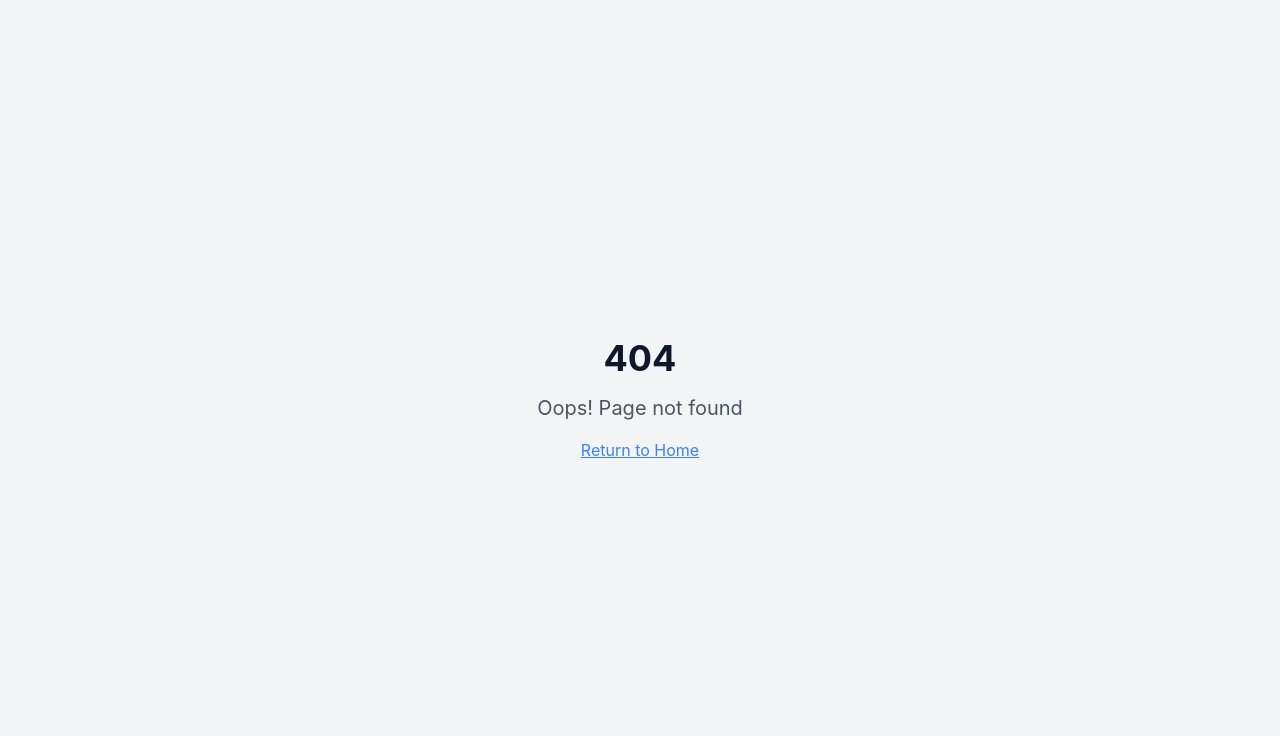
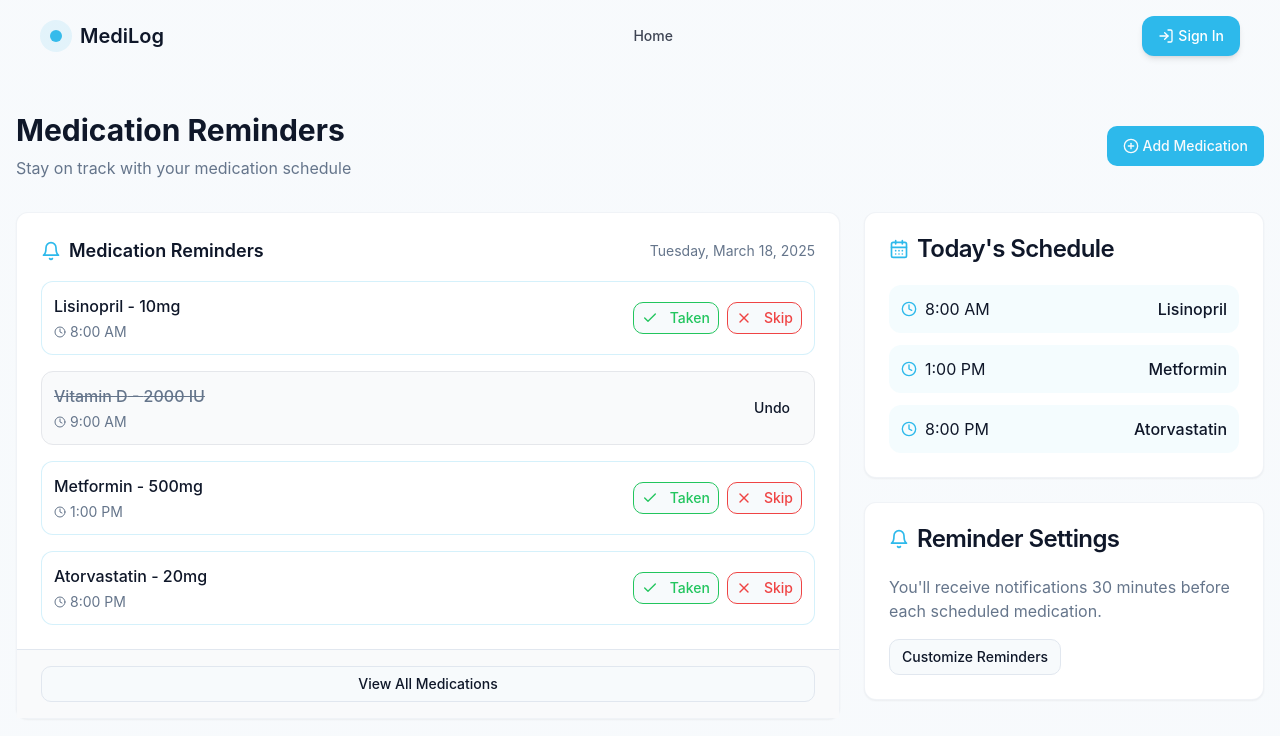
Before and after one commit to SirMeyersfeld/consult-logix, a React (Vite) app: page /medication-reminders in a window 1280 px wide. Before the commit this address had no page. Shown: the top 736 px of the page. Built offline with nearby package versions, Linux system fonts and the light colour scheme.

Commit message:
Organize pages
Move medications and health tips to their own pages for better organization.

```diff
--- a/src/App.tsx
+++ b/src/App.tsx
@@ -1,3 +1,4 @@
+
 import React from 'react';
 import { BrowserRouter as Router, Route, Routes } from 'react-router-dom';
 import Index from './pages/Index';
@@ -23,6 +24,8 @@ import Subscription from './pages/Subscription';
 import MediPort from './pages/MediPort';
 import NotFound from './pages/NotFound';
 import DoctorProfile from './pages/DoctorProfile';
+import HealthTipsPage from './pages/HealthTipsPage';
+import MedicationRemindersPage from './pages/MedicationRemindersPage';
 import { Toaster } from "@/components/ui/sonner"
 
 function App() {
@@ -54,6 +57,8 @@ function App() {
           <Route path="/add-medication" element={<AddMedication />} />
           <Route path="/subscription" element={<Subscription />} />
           <Route path="/mediport" element={<MediPort />} />
+          <Route path="/health-tips" element={<HealthTipsPage />} />
+          <Route path="/medication-reminders" element={<MedicationRemindersPage />} />
           <Route path="*" element={<NotFound />} />
         </Routes>
       </div>
--- a/src/components/Navbar.tsx
+++ b/src/components/Navbar.tsx
@@ -6,7 +6,7 @@ import { cn } from "@/lib/utils";
 import {
   LogIn, LogOut, Menu, X, User, Calendar, Activity, LayoutDashboard,
   FileText, Stethoscope, Pill, Microscope, MessageCircle, BarChart,
-  Settings, Heart, Syringe, File, Video
+  Settings, Heart, Syringe, File, Video, Lightbulb, Bell
 } from 'lucide-react';
 import { Button } from "@/components/ui/button";
 import { toast } from 'sonner';
@@ -79,6 +79,8 @@ const Navbar = () => {
         { path: '/medical-records', label: 'Records', icon: <FileText className="h-4 w-4" /> },
         { path: '/appointments', label: 'Appointments', icon: <Calendar className="h-4 w-4" /> },
         { path: '/medications', label: 'Medications', icon: <Pill className="h-4 w-4" /> },
+        { path: '/medication-reminders', label: 'Reminders', icon: <Bell className="h-4 w-4" /> },
+        { path: '/health-tips', label: 'Health Tips', icon: <Lightbulb className="h-4 w-4" /> },
         { path: '/lab-results', label: 'Lab Results', icon: <Microscope className="h-4 w-4" /> },
         { path: '/health-tracker', label: 'Health Tracker', icon: <Heart className="h-4 w-4" /> },
         { path: '/vaccinations', label: 'Vaccinations', icon: <Syringe className="h-4 w-4" /> },
--- /dev/null
+++ b/src/pages/HealthTipsPage.tsx
@@ -0,0 +1,79 @@
+
+import { useState } from 'react';
+import Navbar from '@/components/Navbar';
+import AnimatedTransition from '@/components/AnimatedTransition';
+import HealthTips from '@/components/HealthTips';
+import { Button } from "@/components/ui/button";
+import {
+  Heart,
+  ListChecks,
+  MessageCircle,
+  Clock
+} from 'lucide-react';
+import { Card, CardContent } from "@/components/ui/card";
+
+const HealthTipsPage = () => {
+  return (
+    <div className="min-h-screen bg-gradient-to-b from-background to-background/60">
+      <Navbar />
+
+      <main className="container mx-auto px-4 pt-28 pb-16">
+        <AnimatedTransition type="fadeInUp">
+          <div className="flex flex-col md:flex-row md:items-center justify-between mb-8">
+            <div>
+              <h1 className="text-3xl font-bold mb-2">Health Tips</h1>
+              <p className="text-muted-foreground max-w-2xl">
+                Daily wellness advice to help you stay healthy
+              </p>
+            </div>
+          </div>
+        </AnimatedTransition>
+
+        <div className="grid grid-cols-1 md:grid-cols-3 gap-6">
+          <div className="md:col-span-2">
+            <AnimatedTransition type="fadeInUp" delay={0.1}>
+              <HealthTips />
+            </AnimatedTransition>
+          </div>
+
+          <div className="space-y-6">
+            <AnimatedTransition type="fadeInUp" delay={0.2}>
+              <Card className="shadow-sm border border-border/50">
+                <CardContent className="p-6">
+                  <h3 className="text-lg font-semibold mb-4">Categories</h3>
+                  <ul className="space-y-3">
+                    {['Wellness', 'Fitness', 'Nutrition', 'Mental Health'].map((category, index) => (
+                      <li key={index}>
+                        <Button variant="ghost" className="w-full justify-start text-left">
+                          <ListChecks className="w-4 h-4 mr-2" />
+                          {category}
+                        </Button>
+                      </li>
+                    ))}
+                  </ul>
+                </CardContent>
+              </Card>
+            </AnimatedTransition>
+
+            <AnimatedTransition type="fadeInUp" delay={0.3}>
+              <Card className="shadow-sm border border-border/50">
+                <CardContent className="p-6">
+                  <h3 className="text-lg font-semibold mb-4">Did You Know?</h3>
+                  <p className="text-muted-foreground mb-4">
+                    Regular physical activity can reduce your risk of heart disease by up to 35%.
+                  </p>
+                  <div className="flex items-center text-sm text-muted-foreground">
+                    <Clock className="w-4 h-4 mr-1" />
+                    <span>Last updated: 2 days ago</span>
+                  </div>
+                </CardContent>
+              </Card>
+            </AnimatedTransition>
+          </div>
+        </div>
+      </main>
+    </div>
+  );
+};
+
+export default HealthTipsPage;
--- a/src/pages/Index.tsx
+++ b/src/pages/Index.tsx
@@ -7,7 +7,7 @@ import AnimatedTransition from '@/components/AnimatedTransition';
 import HealthTips from '@/components/HealthTips';
 import MedicationReminder from '@/components/MedicationReminder';
 import UpcomingAppointments from '@/components/UpcomingAppointments';
-import { CheckCircle, Award, Shield, HeartPulse, ArrowRight, Stars, Users, FileText } from 'lucide-react';
+import { CheckCircle, Award, Shield, HeartPulse, ArrowRight, Stars, Users, FileText, ChevronRight } from 'lucide-react';
 
 const Index = () => {
   const navigate = useNavigate();
@@ -139,15 +139,30 @@ const Index = () => {
         {isAuthenticated && (
           <section className="mt-16 mb-20">
             <AnimatedTransition type="fadeInUp" delay={0.2}>
-              <div className="mb-8">
-                <h2 className="text-2xl font-bold">Your Health Dashboard</h2>
-                <p className="text-muted-foreground">Quick access to your important health information</p>
+              <div className="mb-8 flex items-center justify-between">
+                <div>
+                  <h2 className="text-2xl font-bold">Your Health Dashboard</h2>
+                  <p className="text-muted-foreground">Quick access to your important health information</p>
+                </div>
               </div>
             </AnimatedTransition>
 
             <div className="grid grid-cols-1 md:grid-cols-3 gap-6">
               <AnimatedTransition type="fadeInUp" delay={0.3}>
-                <MedicationReminder />
+                <div className="relative">
+                  <MedicationReminder />
+                  <div className="absolute top-2 right-2">
+                    <Button
+                      variant="ghost"
+                      size="sm"
+                      className="h-8 w-8 p-0 rounded-full"
+                      onClick={() => navigate('/medication-reminders')}
+                    >
+                      <ChevronRight className="h-4 w-4" />
+                      <span className="sr-only">View all medication reminders</span>
+                    </Button>
+                  </div>
+                </div>
               </AnimatedTransition>
 
               <AnimatedTransition type="fadeInUp" delay={0.4}>
@@ -155,7 +170,20 @@ const Index = () => {
               </AnimatedTransition>
 
               <AnimatedTransition type="fadeInUp" delay={0.5}>
-                <HealthTips />
+                <div className="relative">
+                  <HealthTips />
+                  <div className="absolute top-2 right-2">
+                    <Button
+                      variant="ghost"
+                      size="sm"
+                      className="h-8 w-8 p-0 rounded-full"
+                      onClick={() => navigate('/health-tips')}
+                    >
+                      <ChevronRight className="h-4 w-4" />
+                      <span className="sr-only">View all health tips</span>
+                    </Button>
+                  </div>
+                </div>
               </AnimatedTransition>
             </div>
           </section>
--- /dev/null
+++ b/src/pages/MedicationRemindersPage.tsx
@@ -0,0 +1,107 @@
+
+import { useState } from 'react';
+import { useNavigate } from 'react-router-dom';
+import Navbar from '@/components/Navbar';
+import AnimatedTransition from '@/components/AnimatedTransition';
+import MedicationReminder from '@/components/MedicationReminder';
+import { Button } from "@/components/ui/button";
+import { Card, CardContent, CardHeader, CardTitle } from "@/components/ui/card";
+import { CalendarDays, Bell, Clock, PlusCircle } from 'lucide-react';
+
+const MedicationRemindersPage = () => {
+  const navigate = useNavigate();
+
+  return (
+    <div className="min-h-screen bg-gradient-to-b from-background to-background/60">
+      <Navbar />
+
+      <main className="container mx-auto px-4 pt-28 pb-16">
+        <AnimatedTransition type="fadeInUp">
+          <div className="flex flex-col md:flex-row md:items-center justify-between mb-8">
+            <div>
+              <h1 className="text-3xl font-bold mb-2">Medication Reminders</h1>
+              <p className="text-muted-foreground max-w-2xl">
+                Stay on track with your medication schedule
+              </p>
+            </div>
+
+            <Button
+              onClick={() => navigate('/add-medication')}
+              className="mt-4 md:mt-0 flex items-center gap-1"
+            >
+              <PlusCircle className="w-4 h-4" />
+              Add Medication
+            </Button>
+          </div>
+        </AnimatedTransition>
+
+        <div className="grid grid-cols-1 md:grid-cols-3 gap-6">
+          <div className="md:col-span-2">
+            <AnimatedTransition type="fadeInUp" delay={0.1}>
+              <MedicationReminder />
+            </AnimatedTransition>
+          </div>
+
+          <div className="space-y-6">
+            <AnimatedTransition type="fadeInUp" delay={0.2}>
+              <Card className="shadow-sm border border-border/50">
+                <CardHeader>
+                  <CardTitle className="flex items-center gap-2">
+                    <CalendarDays className="h-5 w-5 text-primary" />
+                    Today's Schedule
+                  </CardTitle>
+                </CardHeader>
+                <CardContent>
+                  <ul className="space-y-3">
+                    <li className="flex items-center justify-between bg-primary/5 rounded-lg p-3">
+                      <div className="flex items-center gap-2">
+                        <Clock className="text-primary h-4 w-4" />
+                        <span>8:00 AM</span>
+                      </div>
+                      <span className="font-medium">Lisinopril</span>
+                    </li>
+                    <li className="flex items-center justify-between bg-primary/5 rounded-lg p-3">
+                      <div className="flex items-center gap-2">
+                        <Clock className="text-primary h-4 w-4" />
+                        <span>1:00 PM</span>
+                      </div>
+                      <span className="font-medium">Metformin</span>
+                    </li>
+                    <li className="flex items-center justify-between bg-primary/5 rounded-lg p-3">
+                      <div className="flex items-center gap-2">
+                        <Clock className="text-primary h-4 w-4" />
+                        <span>8:00 PM</span>
+                      </div>
+                      <span className="font-medium">Atorvastatin</span>
+                    </li>
+                  </ul>
+                </CardContent>
+              </Card>
+            </AnimatedTransition>
+
+            <AnimatedTransition type="fadeInUp" delay={0.3}>
+              <Card className="shadow-sm border border-border/50">
+                <CardHeader>
+                  <CardTitle className="flex items-center gap-2">
+                    <Bell className="h-5 w-5 text-primary" />
+                    Reminder Settings
+                  </CardTitle>
+                </CardHeader>
+                <CardContent>
+                  <p className="text-muted-foreground mb-4">
+                    You'll receive notifications 30 minutes before each scheduled medication.
+                  </p>
+                  <Button variant="outline" size="sm">
+                    Customize Reminders
+                  </Button>
+                </CardContent>
+              </Card>
+            </AnimatedTransition>
+          </div>
+        </div>
+      </main>
+    </div>
+  );
+};
+
+export default MedicationRemindersPage;
```
